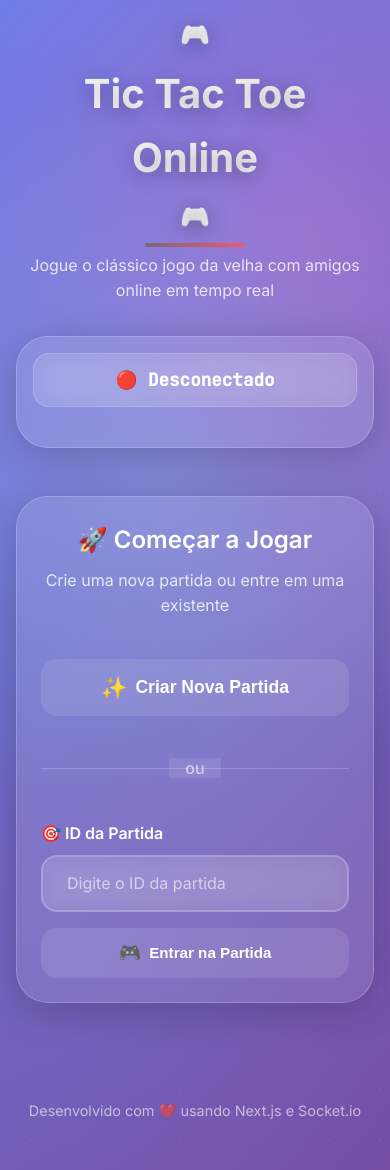
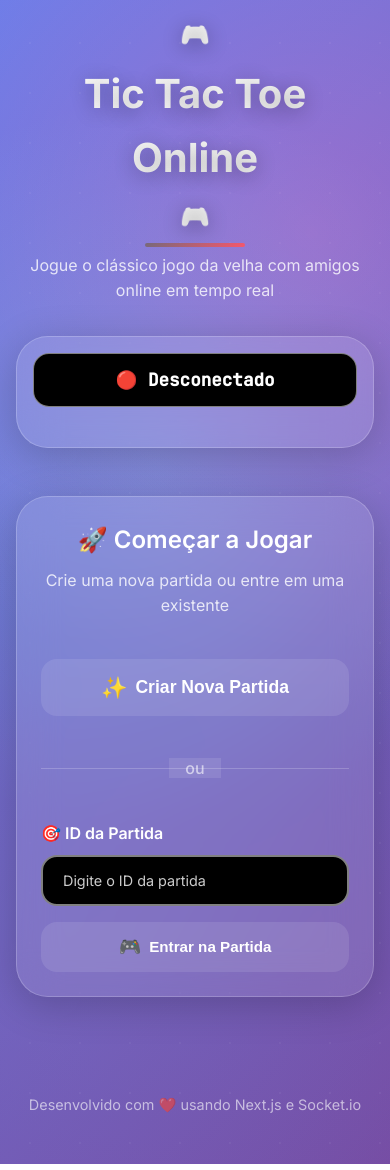
Before and after one commit to KaioBorgesDev/OnlineTicTacToe, a Next.js app in the folder frontend/: page / in a window 390 px wide. Built offline with nearby package versions, Linux system fonts and the light colour scheme; no server answers.

Commit message:
change background styles

```diff
--- a/frontend/src/app/page.module.css
+++ b/frontend/src/app/page.module.css
@@ -247,24 +247,25 @@
   padding: 1rem 1.5rem;
   font-size: 1rem;
   font-family: 'JetBrains Mono', monospace;
-  border: 2px solid var(--glass-border);
+  border: 2px solid rgba(255, 255, 255, 0.3);
   border-radius: var(--radius-md);
-  background: var(--glass-bg);
-  color: var(--text-primary);
+  background: rgba(0, 0, 0, 0.6);
+  color: #ffffff;
   backdrop-filter: blur(10px);
   transition: all 0.3s ease;
 }
 
 .gameIdInput::placeholder {
-  color: var(--text-muted);
+  color: rgba(255, 255, 255, 0.6);
   font-family: 'Inter', sans-serif;
 }
 
 .gameIdInput:focus {
   outline: none;
-  border-color: rgba(79, 172, 254, 0.6);
-  background: rgba(255, 255, 255, 0.15);
-  box-shadow: 0 0 0 4px rgba(79, 172, 254, 0.1);
+  border-color: rgba(79, 172, 254, 0.8);
+  background: rgba(0, 0, 0, 0.8);
+  color: #ffffff;
+  box-shadow: 0 0 0 4px rgba(79, 172, 254, 0.2);
 }
 
 .joinButton {
@@ -408,6 +409,22 @@
   .controlHeader h2 {
     font-size: 1.5rem;
   }
+
+  .gameIdInput {
+    background: #000000;
+    color: #ffffff;
+    border: 2px solid rgba(255, 255, 255, 0.4);
+  }
+
+  .gameIdInput::placeholder {
+    color: rgba(255, 255, 255, 0.7);
+  }
+
+  .gameIdInput:focus {
+    background: #1a1a1a;
+    color: #ffffff;
+    border-color: rgba(79, 172, 254, 0.8);
+  }
 }
 
 @media (max-width: 480px) {
@@ -426,6 +443,24 @@
     padding: 0.875rem 1.5rem;
   }
 
+  .gameIdInput {
+    background: #000000;
+    color: #ffffff;
+    border: 2px solid rgba(255, 255, 255, 0.5);
+    font-size: 0.9rem;
+    padding: 0.875rem 1.25rem;
+  }
+
+  .gameIdInput::placeholder {
+    color: rgba(255, 255, 255, 0.8);
+  }
+
+  .gameIdInput:focus {
+    background: #1a1a1a;
+    color: #ffffff;
+    border-color: rgba(79, 172, 254, 0.9);
+  }
+
   .gameHeader h2 {
     font-size: 1.25rem;
   }
--- a/frontend/src/components/GameInfo.module.css
+++ b/frontend/src/components/GameInfo.module.css
@@ -20,11 +20,12 @@
   font-weight: 600;
   margin-bottom: 1.5rem;
   padding: 0.75rem 1.5rem;
-  background: var(--glass-bg);
+  background: rgba(0, 0, 0, 0.7);
   backdrop-filter: blur(10px);
-  border: 1px solid var(--glass-border);
+  border: 1px solid rgba(255, 255, 255, 0.3);
   border-radius: var(--radius-md);
   font-family: 'JetBrains Mono', monospace;
+  color: #ffffff;
   position: relative;
   overflow: hidden;
 }
@@ -49,14 +50,14 @@
   margin-bottom: 2rem;
   text-align: center;
   padding: 1.5rem;
-  background: rgba(255, 255, 255, 0.05);
+  background: rgba(0, 0, 0, 0.6);
   border-radius: var(--radius-md);
-  border: 1px solid rgba(255, 255, 255, 0.1);
+  border: 1px solid rgba(255, 255, 255, 0.3);
 }
 
 .playerInfo h3 {
   margin: 0 0 1rem 0;
-  color: var(--text-primary);
+  color: #ffffff;
   font-size: 1.5rem;
   font-weight: 600;
 }
@@ -71,18 +72,18 @@
 }
 
 .x {
-  color: var(--player-x);
+  color: #ff6b9d;
   font-weight: 700;
   font-size: 1.4em;
-  text-shadow: 0 0 15px rgba(255, 107, 157, 0.5);
+  text-shadow: 0 0 15px rgba(255, 107, 157, 0.8), 0 0 30px rgba(255, 107, 157, 0.3);
   animation: pulse 2s infinite;
 }
 
 .o {
-  color: var(--player-o);
+  color: #4ecdc4;
   font-weight: 700;
   font-size: 1.4em;
-  text-shadow: 0 0 15px rgba(78, 205, 196, 0.5);
+  text-shadow: 0 0 15px rgba(78, 205, 196, 0.8), 0 0 30px rgba(78, 205, 196, 0.3);
   animation: pulse 2s infinite;
 }
 
@@ -105,17 +106,17 @@
   flex-direction: column;
   align-items: center;
   gap: 0.25rem;
-  background: rgba(0, 0, 0, 0.2);
+  background: rgba(0, 0, 0, 0.7);
   padding: 0.75rem 1rem;
   border-radius: var(--radius-sm);
-  border: 1px solid rgba(255, 255, 255, 0.1);
+  border: 1px solid rgba(255, 255, 255, 0.3);
   position: relative;
   overflow: hidden;
 }
 
 .gameIdLabel {
   font-size: 0.7rem;
-  color: var(--text-muted);
+  color: rgba(255, 255, 255, 0.8);
   text-transform: uppercase;
   letter-spacing: 1px;
   font-weight: 600;
@@ -123,7 +124,7 @@
 
 .gameIdValue {
   font-size: 0.9rem;
-  color: var(--text-secondary);
+  color: #ffffff;
   font-family: 'JetBrains Mono', monospace;
   font-weight: 600;
 }
@@ -146,10 +147,10 @@
   padding: 0.5rem 1rem;
   font-size: 0.85rem;
   font-weight: 600;
-  background: var(--glass-bg);
+  background: rgba(0, 0, 0, 0.8);
   backdrop-filter: blur(10px);
-  color: var(--text-primary);
-  border: 1px solid var(--glass-border);
+  color: #ffffff;
+  border: 1px solid rgba(255, 255, 255, 0.3);
   border-radius: var(--radius-sm);
   cursor: pointer;
   transition: all 0.3s cubic-bezier(0.4, 0, 0.2, 1);
@@ -175,9 +176,10 @@
 
 .copyButton:hover {
   transform: translateY(-2px);
-  background: rgba(255, 255, 255, 0.15);
-  border-color: rgba(79, 172, 254, 0.4);
-  box-shadow: 0 4px 15px rgba(0, 0, 0, 0.2);
+  background: rgba(0, 0, 0, 0.9);
+  border-color: rgba(79, 172, 254, 0.6);
+  color: #ffffff;
+  box-shadow: 0 4px 15px rgba(0, 0, 0, 0.3);
 }
 
 .copyButton:active {
@@ -342,9 +344,45 @@
     gap: 0.75rem;
   }
 
+  .connectionStatus {
+    background: #000000;
+    color: #ffffff;
+    border: 1px solid rgba(255, 255, 255, 0.4);
+  }
+
+  .playerInfo {
+    background: #000000;
+    border: 1px solid rgba(255, 255, 255, 0.4);
+  }
+
+  .playerInfo h3 {
+    color: #ffffff;
+  }
+
+  .gameId {
+    background: #000000;
+    border: 1px solid rgba(255, 255, 255, 0.4);
+  }
+
+  .gameIdLabel {
+    color: rgba(255, 255, 255, 0.9);
+  }
+
+  .gameIdValue {
+    color: #ffffff;
+  }
+
   .copyButton {
     font-size: 0.8rem;
     padding: 0.4rem 0.8rem;
+    background: #000000;
+    color: #ffffff;
+    border: 1px solid rgba(255, 255, 255, 0.4);
+  }
+
+  .copyButton:hover {
+    background: #1a1a1a;
+    color: #ffffff;
   }
 
   .playersInfo {
@@ -372,29 +410,50 @@
     gap: 0.5rem;
   }
 
+  .connectionStatus {
+    background: #000000;
+    color: #ffffff;
+    border: 1px solid rgba(255, 255, 255, 0.5);
+  }
+
+  .playerInfo {
+    padding: 1rem;
+    background: #000000;
+    border: 1px solid rgba(255, 255, 255, 0.5);
+  }
+
+  .playerInfo h3 {
+    font-size: 1.3rem;
+    color: #ffffff;
+  }
+
   .gameId {
     padding: 0.5rem 0.75rem;
+    background: #000000;
+    border: 1px solid rgba(255, 255, 255, 0.5);
   }
 
   .gameIdLabel {
     font-size: 0.65rem;
+    color: rgba(255, 255, 255, 0.9);
   }
 
   .gameIdValue {
     font-size: 0.8rem;
+    color: #ffffff;
   }
 
   .copyButton {
     font-size: 0.75rem;
     padding: 0.35rem 0.7rem;
+    background: #000000;
+    color: #ffffff;
+    border: 1px solid rgba(255, 255, 255, 0.5);
   }
 
-  .playerInfo {
-    padding: 1rem;
-  }
-
-  .playerInfo h3 {
-    font-size: 1.3rem;
+  .copyButton:hover {
+    background: #1a1a1a;
+    color: #ffffff;
   }
 
   .symbol {
```
